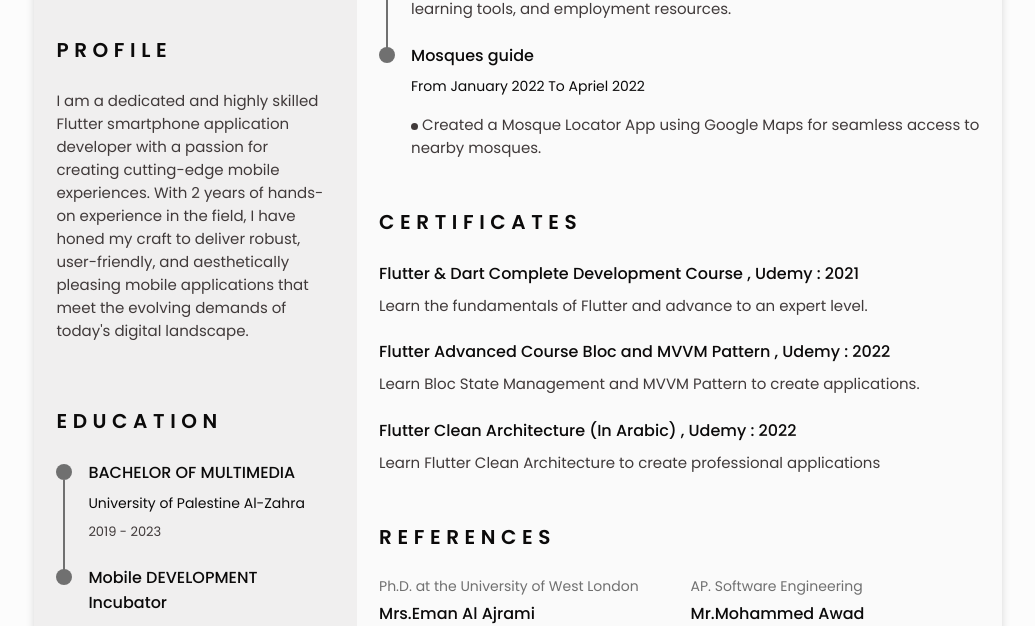
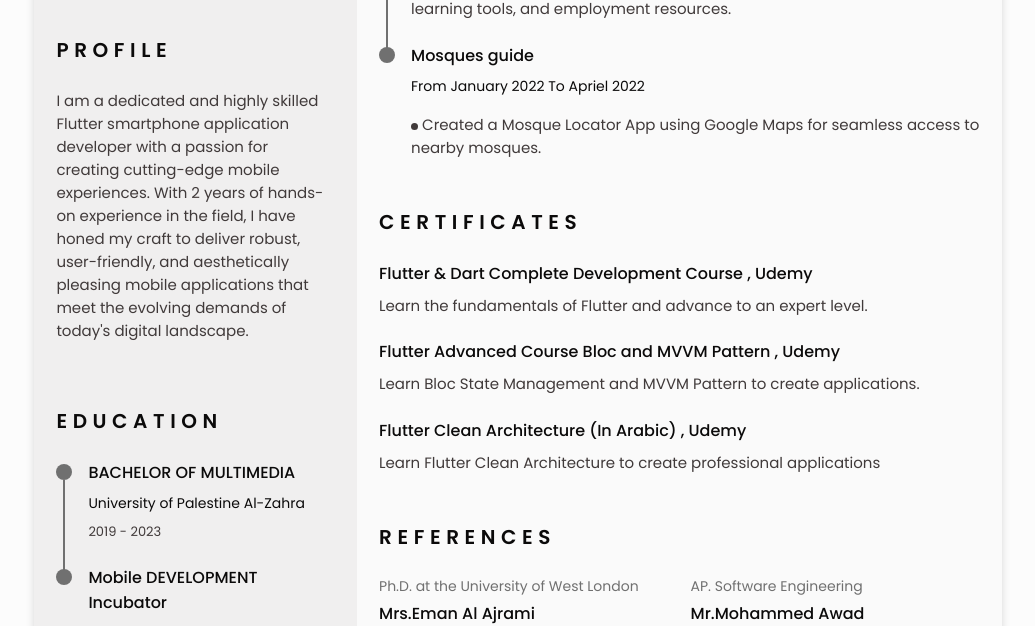
Before and after one commit to MohammedElbaik/Resume, a plain HTML site: page index.html in a window 1280 px wide. Shown: the part 612-1238 px from the top of the page, without its empty margins (122-1157 px from the left). Drawn offline with nearby package versions, Linux system fonts and the light colour scheme.

Commit message:
index.html

```diff
--- a/index.html
+++ b/index.html
@@ -422,7 +422,7 @@
                         <!-- ========================================================== -->
 
                         <div class="certification__content">
-                            <h3 class="certification__title"> Flutter & Dart Complete Development Course , Udemy : 2021 </h3>
+                            <h3 class="certification__title"> Flutter & Dart Complete Development Course , Udemy </h3>
                                 <p class="certification__description">
                                     Learn the fundamentals of Flutter and advance to an expert level.
 
@@ -435,8 +435,7 @@
 
 
                         <div class="certification__content">
-                            <h3 class="certification__title"> Flutter Advanced Course Bloc and MVVM Pattern , Udemy :
-                                2022 </h3>
+                            <h3 class="certification__title"> Flutter Advanced Course Bloc and MVVM Pattern , Udemy </h3>
                                 <p class="certification__description">
                                     Learn Bloc State Management and MVVM Pattern to create applications.
 
@@ -448,8 +447,7 @@
                         <!-- ========================================================== -->
 
                         <div class="certification__content">
-                            <h3 class="certification__title"> Flutter Clean Architecture (In Arabic) , Udemy :
-                                2022 </h3>
+                            <h3 class="certification__title"> Flutter Clean Architecture (In Arabic) , Udemy </h3>
                                 <p class="certification__description">
                                     Learn Flutter Clean Architecture to create professional applications                            </p>
 
```
